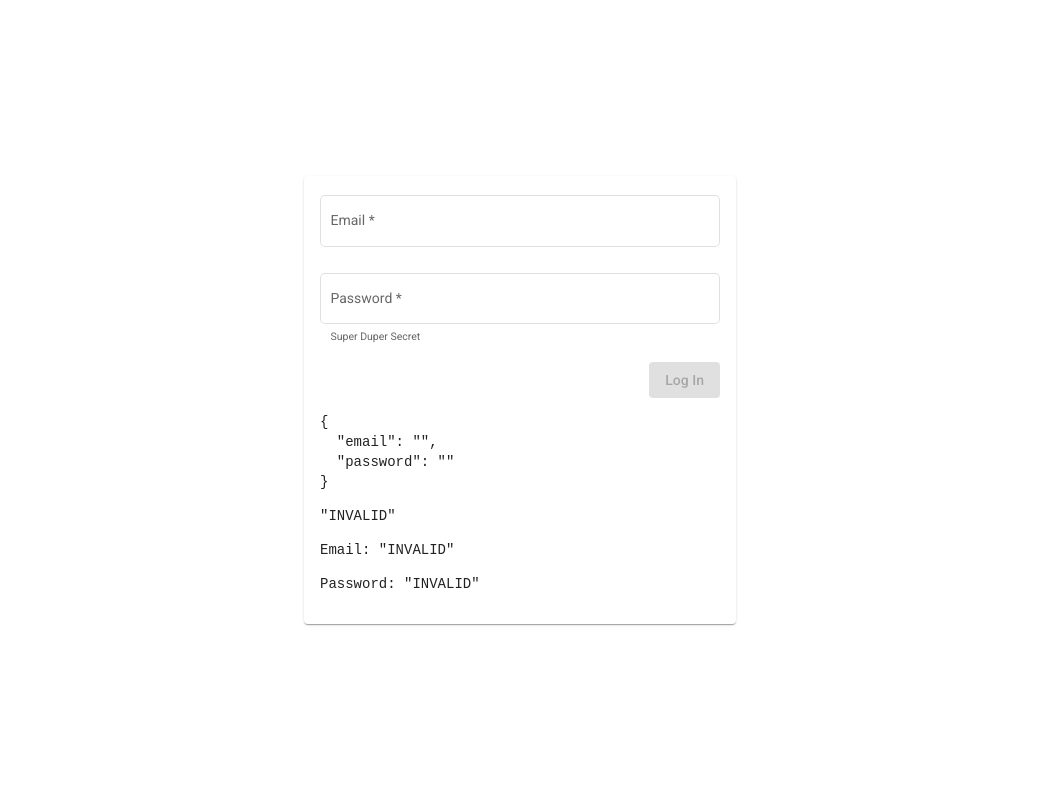
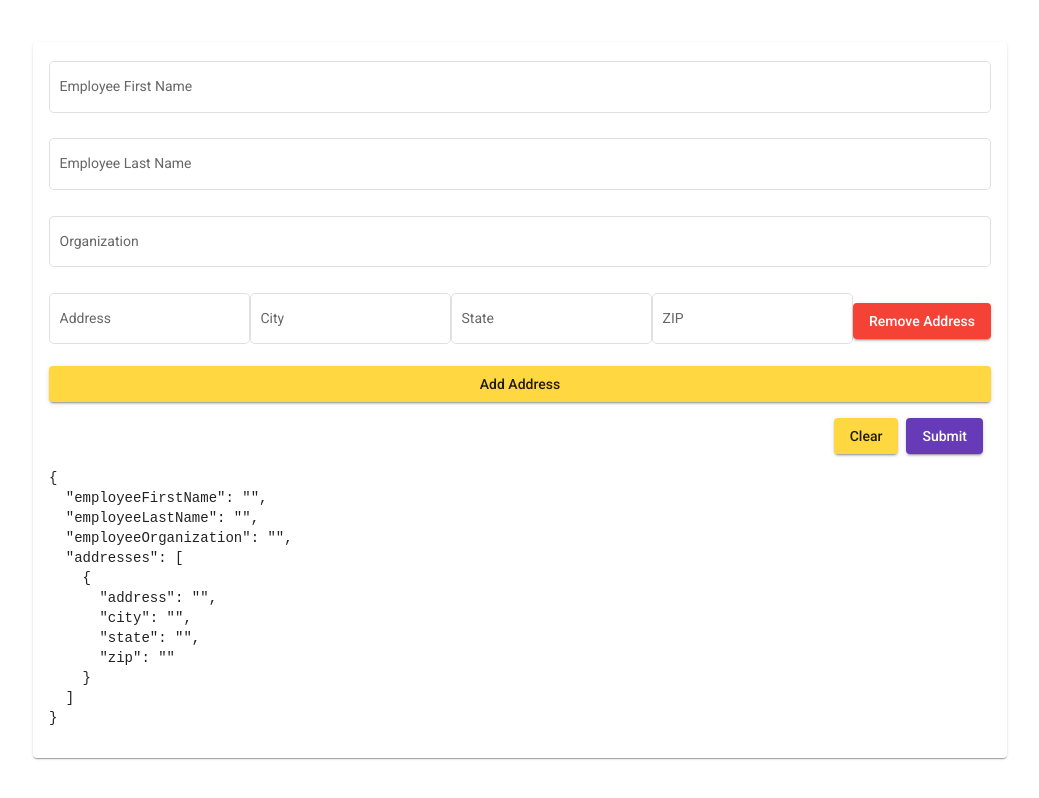
Before and after one commit to VicAv99/reactive-forms-demo, an Angular app: page / in a window 1280 px wide. Shown: the whole page, without its empty margins (120-1159 px from the left). Built offline with nearby package versions, Linux system fonts and the light colour scheme.

Commit message:
feat: finish emp-contact component (training)

```diff
--- a/apps/forms-demo/src/app/app.component.html
+++ b/apps/forms-demo/src/app/app.component.html
@@ -3,8 +3,8 @@
     <!-- Basics -->
     <!-- <workspace-about-me></workspace-about-me> -->
     <!-- Validations -->
-    <workspace-login></workspace-login>
+    <!-- <workspace-login></workspace-login> -->
     <!-- Arrays -->
-    <!-- <workspace-employee-contact></workspace-employee-contact> -->
+    <workspace-employee-contact></workspace-employee-contact>
   </mat-card>
 </div>
--- a/apps/forms-demo/src/app/employee-contact/employee-contact.component.html
+++ b/apps/forms-demo/src/app/employee-contact/employee-contact.component.html
@@ -2,47 +2,79 @@
   <mat-card-content>
     <mat-form-field appearance="outline">
       <mat-label>Employee First Name</mat-label>
-      <input matInput placeholder="Employee First Name">
+      <input matInput placeholder="Employee First Name" formControlName='employeeFirstName'>
     </mat-form-field>
     <mat-form-field appearance="outline">
       <mat-label>Employee Last Name</mat-label>
-      <input matInput placeholder="Employee Last Name">
+      <input matInput placeholder="Employee Last Name" formControlName='employeeLastName'>
     </mat-form-field>
     <mat-form-field appearance="outline">
       <mat-label>Organization</mat-label>
-      <input matInput placeholder="Organization">
+      <input matInput placeholder="Organization" formControlName='employeeOrganization'>
     </mat-form-field>
 
-    <div formGroupName="primaryAddress">
+    <!-- <div formGroupName="primaryAddress">
+                                  <h3>Primary</h3>
+                                  <mat-form-field appearance="outline">
+                                    <mat-label>Address</mat-label>
+                                    <input matInput placeholder="Address" formControlName='address'>
+                                  </mat-form-field>
+                                  <mat-form-field appearance="outline">
+                                    <mat-label>City</mat-label>
+                                    <input matInput placeholder="City" formControlName='city'>
+                                  </mat-form-field>
+                                  <mat-form-field appearance="outline">
+                                    <mat-label>State</mat-label>
+                                    <input matInput placeholder="State" formControlName='state'>
+                                  </mat-form-field>
+                                  <mat-form-field appearance="outline">
+                                    <mat-label>ZIP/Postal Code</mat-label>
+                                    <input matInput placeholder="ZIP/Postal Code" formControlName='zip'>
+                                  </mat-form-field>
+                                </div> -->
 
-    </div>
+    <!-- <div formGroupName="secondaryAddress">
+                                  <h3>Secondary</h3>
+                                  <mat-form-field appearance="outline">
+                                    <mat-label>Address</mat-label>
+                                    <input matInput placeholder="Address" formControlName='address'>
+                                  </mat-form-field>
+                                  <mat-form-field appearance="outline">
+                                    <mat-label>City</mat-label>
+                                    <input matInput placeholder="City" formControlName='city'>
+                                  </mat-form-field>
+                                  <mat-form-field appearance="outline">
+                                    <mat-label>State</mat-label>
+                                    <input matInput placeholder="State" formControlName='state'>
+                                  </mat-form-field>
+                                  <mat-form-field appearance="outline">
+                                    <mat-label>ZIP/Postal Code</mat-label>
+                                    <input matInput placeholder="ZIP/Postal Code" formControlName='zip'>
+                                  </mat-form-field>
+                                </div> -->
 
-    <div formGroupName="secondaryAddress">
-
-    </div>
-
-    <!-- <div formArrayName="addresses">
-      <div *ngFor="let address of addressArray.controls; let i = index">
+    <div formArrayName="addresses">
+      <div *ngFor="let address of addressArray.controls; let i = index" [formGroupName]="i">
         <mat-form-field appearance="outline">
           <mat-label>Address</mat-label>
-          <input matInput placeholder="Address">
+          <input matInput placeholder="Address" formControlName='address'>
         </mat-form-field>
         <mat-form-field appearance="outline">
           <mat-label>City</mat-label>
-          <input matInput placeholder="City">
+          <input matInput placeholder="City" formControlName='city'>
         </mat-form-field>
         <mat-form-field appearance="outline">
           <mat-label>State</mat-label>
-          <input matInput placeholder="State">
+          <input matInput placeholder="State" formControlName='state'>
         </mat-form-field>
         <mat-form-field appearance="outline">
           <mat-label>ZIP</mat-label>
-          <input matInput placeholder="ZIP">
+          <input matInput placeholder="ZIP" formControlName='zip'>
         </mat-form-field>
         <button mat-raised-button color="warn" (click)="removeAddress(i)">Remove Address</button>
       </div>
     </div>
-    <button mat-raised-button color="accent" (click)="addAddress()">Add Address</button> -->
+    <button mat-raised-button color="accent" (click)="addAddress()">Add Address</button>
   </mat-card-content>
   <mat-card-actions>
     <button mat-raised-button color="accent">Clear</button>
--- a/apps/forms-demo/src/app/employee-contact/employee-contact.component.ts
+++ b/apps/forms-demo/src/app/employee-contact/employee-contact.component.ts
@@ -9,18 +9,14 @@ import { FormArray, FormBuilder, FormGroup } from '@angular/forms';
 export class EmployeeContactComponent implements OnInit {
   form!: FormGroup;
 
-  // get addressArray() {
-  //   return this.form.get('addresses') as FormArray;
-  // }
+  get addressArray() {
+    return this.form.get('addresses') as FormArray;
+  }
 
   constructor(private formBuilder: FormBuilder) {}
 
   ngOnInit(): void {
-    this.form = this.formBuilder.group({
-      // ...
-      primaryAddress: this.addressGroup(),
-      secondaryAddress: this.addressGroup(),
-    });
+    this.initForm();
   }
 
   // ngOnInit(): void {
@@ -30,20 +26,31 @@ export class EmployeeContactComponent implements OnInit {
   //   });
   // }
 
-  // addAddress() {
-  //   this.addressArray.push(this.addressGroup());
-  // }
+  addAddress() {
+    this.addressArray.push(this.addressGroup());
+  }
 
-  // removeAddress(i: number) {
-  //   this.addressArray.removeAt(i);
-  // }
+  removeAddress(i: number) {
+    this.addressArray.removeAt(i);
+  }
+
+  private initForm() {
+    this.form = this.formBuilder.group({
+      employeeFirstName: [''],
+      employeeLastName: [''],
+      employeeOrganization: [''],
+      addresses: this.formBuilder.array([this.addressGroup()]),
+      // primaryAddress: this.addressGroup(),
+      // secondaryAddress: this.addressGroup(),
+    });
+  }
 
   private addressGroup() {
     return this.formBuilder.group({
-      address: [],
-      city: [],
-      state: [],
-      zip: [],
+      address: [''],
+      city: [''],
+      state: [''],
+      zip: [''],
     });
   }
 }
```
